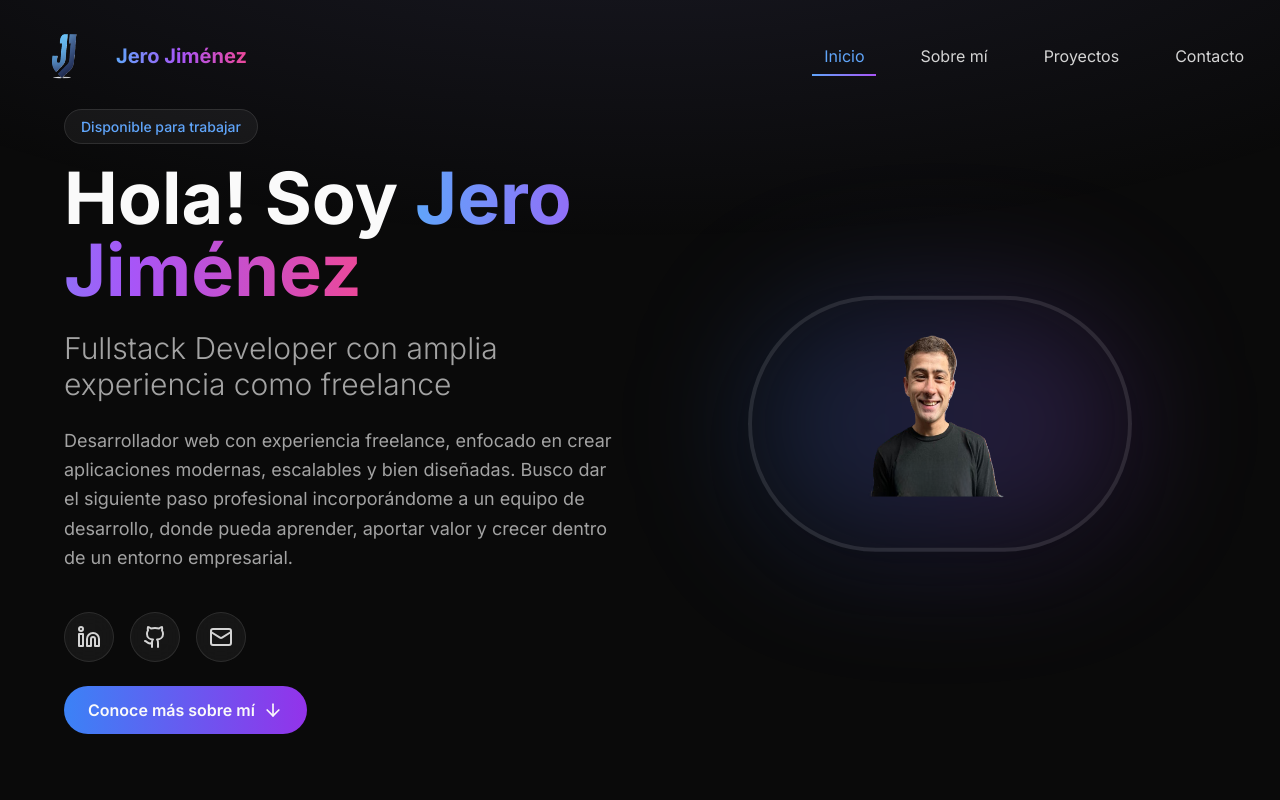
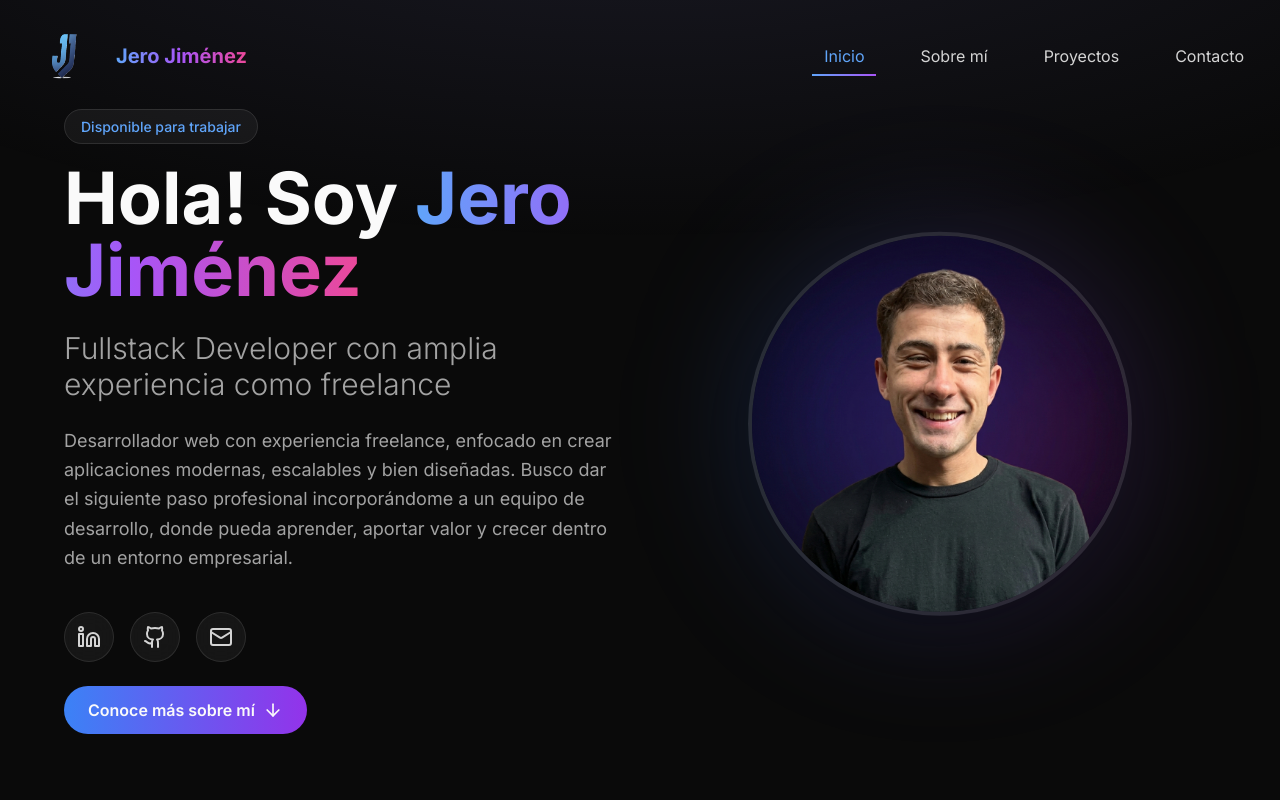
Before and after one commit to jerojimenez17/portfolio-jeronimo-jimenez, a React (Vite) app: page / in a window 1280 px wide. Shown: the top 800 px of the page. Built offline with nearby package versions, Linux system fonts and the light colour scheme.

Commit message:
fix image

```diff
--- a/src/components/Hero.tsx
+++ b/src/components/Hero.tsx
@@ -56,10 +56,10 @@ const Hero = () => {
               transition={{ delay: 0.5, duration: 0.6 }}
               className="text-lg text-neutral-400 max-w-xl leading-relaxed"
             >
-            Desarrollador web con experiencia freelance, enfocado en crear aplicaciones modernas,
-escalables y bien diseñadas. Busco dar el siguiente paso profesional incorporándome
-a un equipo de desarrollo, donde pueda aprender, aportar valor y crecer dentro
-de un entorno empresarial.
+              Desarrollador web con experiencia freelance, enfocado en crear aplicaciones modernas,
+              escalables y bien diseñadas. Busco dar el siguiente paso profesional incorporándome
+              a un equipo de desarrollo, donde pueda aprender, aportar valor y crecer dentro
+              de un entorno empresarial.
             </motion.p>
 
             {/* Social Links */}
@@ -135,9 +135,9 @@ de un entorno empresarial.
             >
               <div className="absolute inset-0 bg-gradient-to-r from-blue-500/20 to-purple-500/20 rounded-full blur-3xl" />
               <img
-                src="/profile.png"
+                src="/profile.jpg"
                 alt="Jero Jiménez"
-                className="relative w-64 h-64 md:w-96 rounded-full border-4 border-white/10 shadow-2xl"
+                className="relative w-64 h-64 md:h-96 md:w-96 rounded-full border-4 border-white/10 shadow-2xl"
               />
             </motion.div>
           </motion.div>
```
Also changed, not shown: public/profile.jpg (added).
